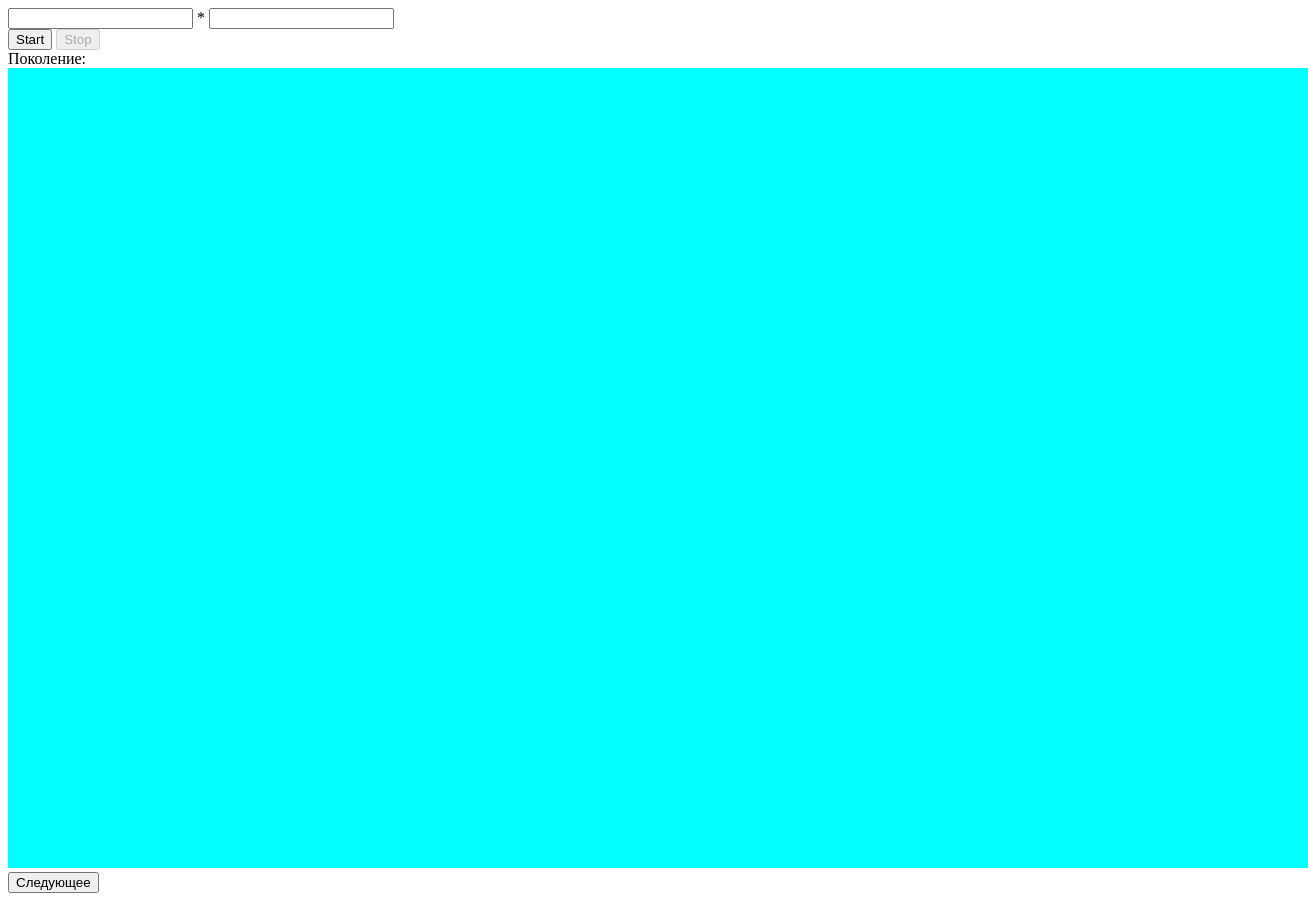
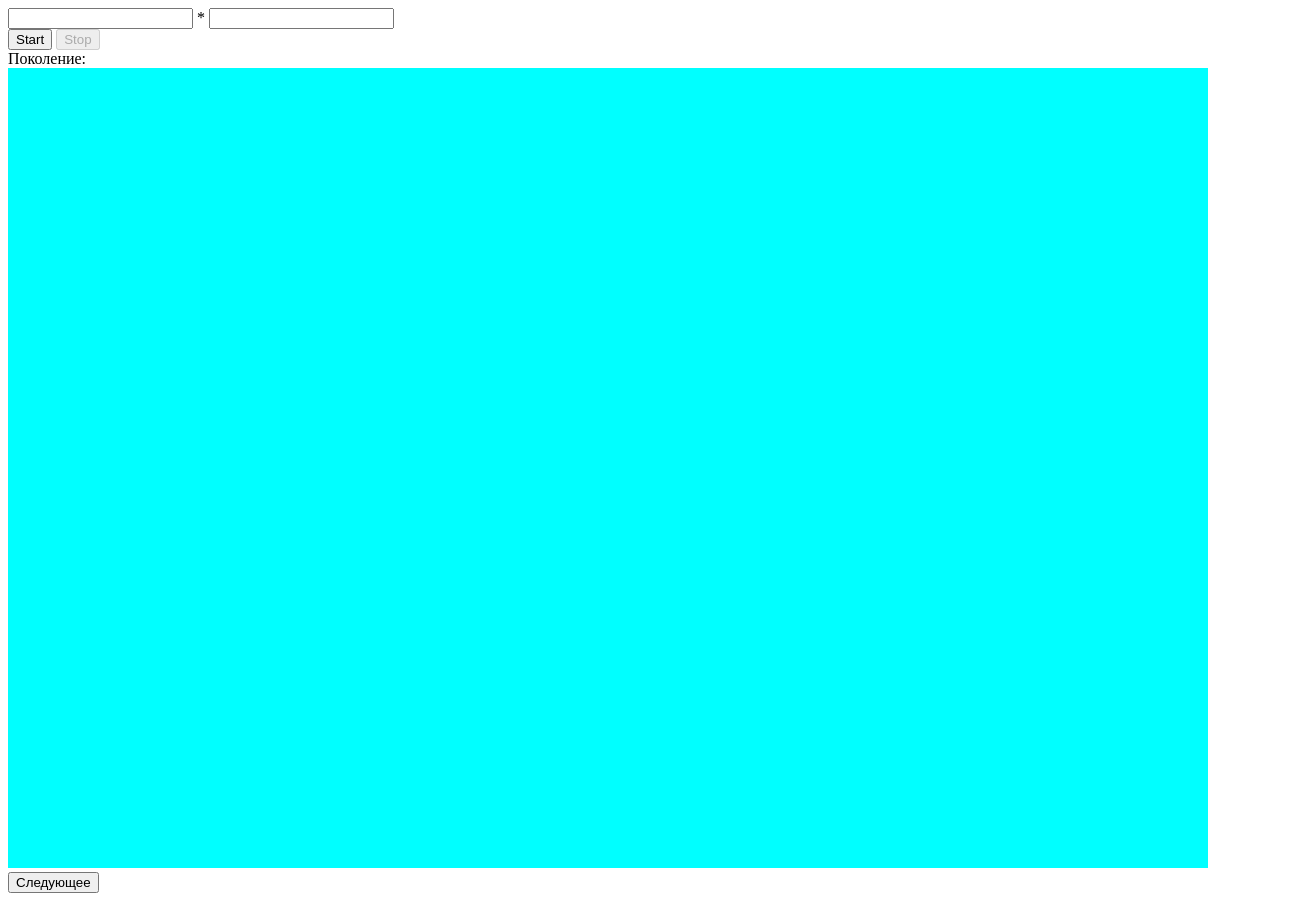
Before and after one commit to Peymer/life, a website: page public/index.html in a window 1280 px wide. Shown: the whole page, 1308 px wide, since content can reach past the window. Drawn offline with Linux system fonts and the light colour scheme.

Commit message:
modified:   public/index.html

```diff
--- a/public/index.html
+++ b/public/index.html
@@ -12,7 +12,7 @@
         disabled>Stop</button><br />
 
     Поколение:<div id="Generation"></div>
-    <canvas id="myCanvas" width="1300" height="800" style="background: aqua; border: 0cap;"></canvas><br />
+    <canvas id="myCanvas" width="1200" height="800" style="background: aqua; border: 0cap;"></canvas><br />
     <button id="nextG" onclick="Next()">Следующее</button>
 
     <script>
```
